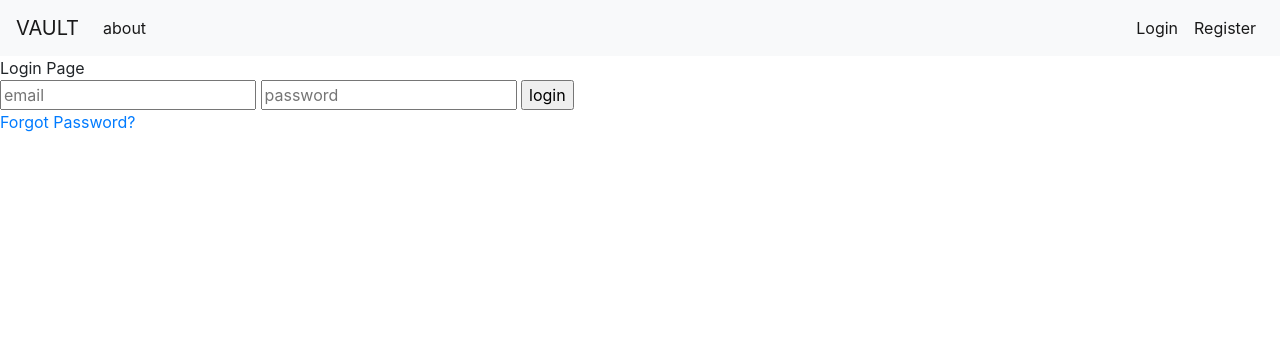
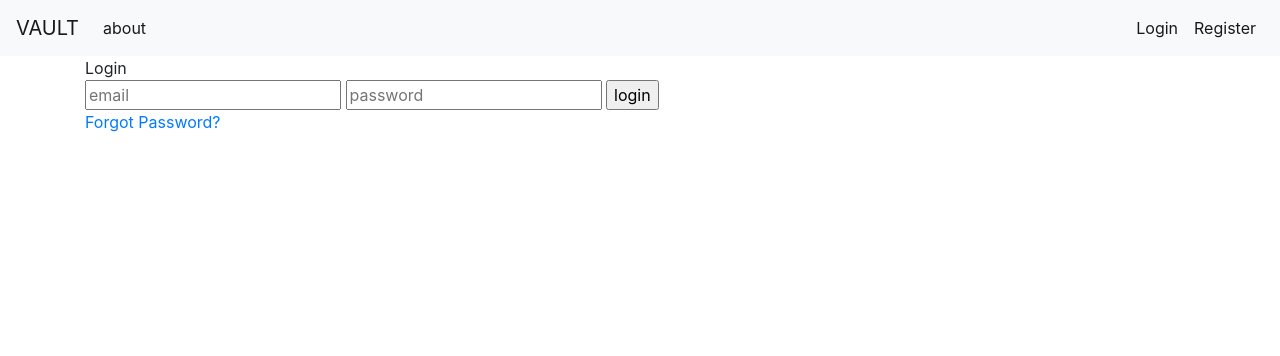
Before and after one commit to SivaK-98/PyVault, a Flask app: page / in a window 1280 px wide. Shown: the top 356 px of the page. Run offline with Flask 3, Linux system fonts and the light colour scheme; some libraries are stand-ins or nearby versions.

Commit message:
modified the html files, might change it back again

```diff
--- a/templates/home.html
+++ b/templates/home.html
@@ -5,9 +5,10 @@ VAULT
 {% endblock %}
 {% block login %}
 
-Login Page
 
-<div class="wrapper fadeInDown">
+
+<div class="container">
+  Login
   <div id="formContent">
     <form action="{{ url_for('content') }}" method="post">
       <input type="text" id="email" class="fadeIn second" name="email" placeholder="email">
--- a/templates/index.html
+++ b/templates/index.html
@@ -2,7 +2,7 @@
 <html lang="en">
   <head>
     <meta charset="utf-8">
-    <meta name="viewport" content="width=device-width, initial-scale=1, shrink-to-fit=no">
+    <meta name="viewport" content="width=device-width, initial-scale=1.0">
     <link href="//maxcdn.bootstrapcdn.com/bootstrap/4.0.0/css/bootstrap.min.css" rel="stylesheet" id="bootstrap-css">
     <link rel="stylesheet" href="https://cdnjs.cloudflare.com/ajax/libs/font-awesome/5.13.0/css/all.min.css">
     <script src="//maxcdn.bootstrapcdn.com/bootstrap/4.0.0/js/bootstrap.min.js"></script>
```
Also changed, not shown: templates/content.html (+12 -4 lines).
